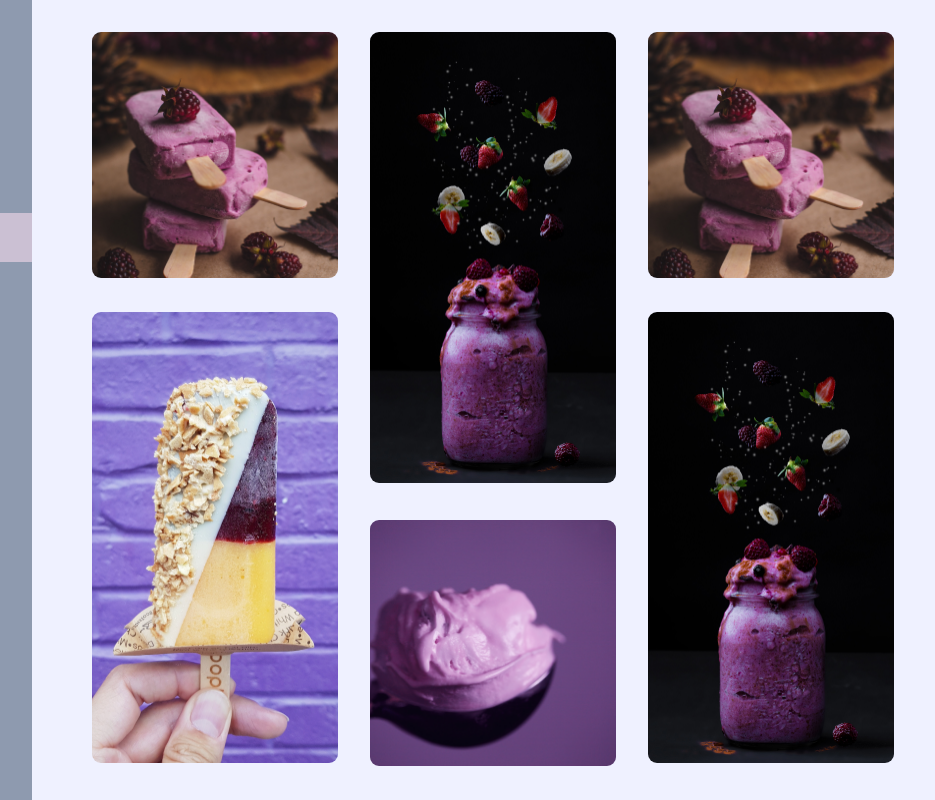
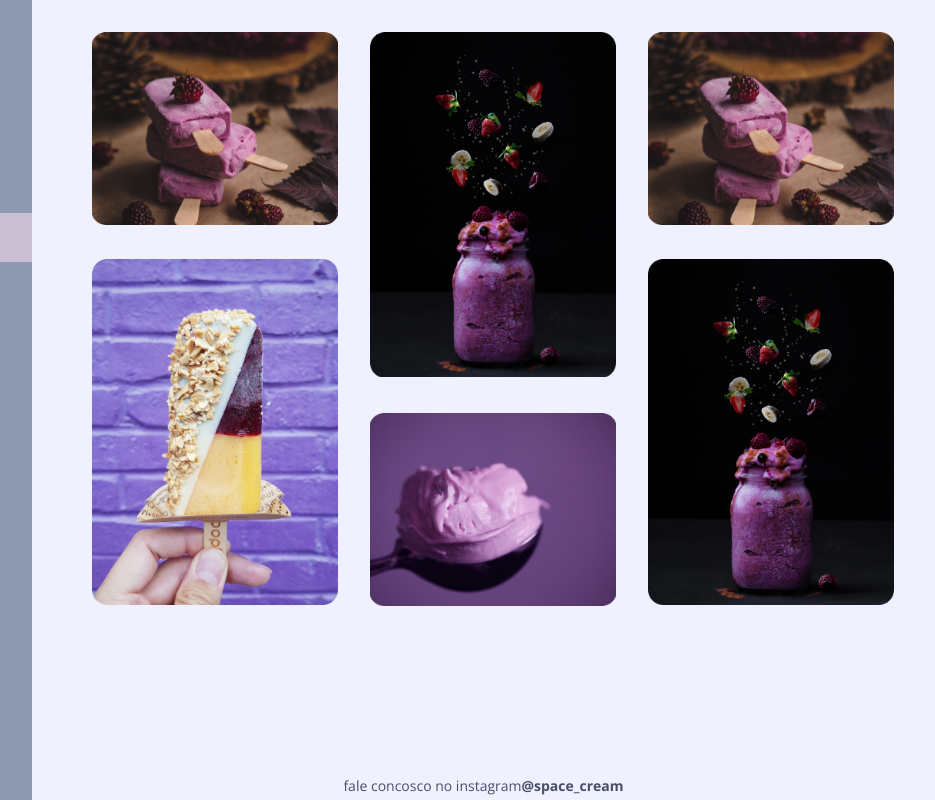
Before and after one commit to nmainoi/Sorvetes, a plain HTML site: page index.html in a window 1280 px wide. Shown: the full height of the page, 345-1280 px from the left. Drawn offline with nearby package versions, Linux system fonts and the light colour scheme; a web font is replaced by a local one.

Commit message:
final-project

```diff
--- a/index.html
+++ b/index.html
@@ -24,8 +24,10 @@
           Lorem ipsum dolor sit amet, consectetur adipiscing elit. Donec a rhoncus leo. Donec at scelerisque magna. Nullam vitae neque sit amet erat dignissim cursus ac ac lectus. Aliquam erat volutpat. Praesent at quam aliquet,
         </p>
     </header>
+    <div class="page">
+
+
     <main>
-
       <div class="img-grid">
         <img src="images/sorvete1.png" alt="">
         <h2>Paletas</h2>
@@ -50,11 +52,11 @@
         <img src="images/sorvete2.png" alt="">
         <h2>Shakes</h2>
       </div>
-      <!-- <footer>
+    </main>
+          <footer>
         fale concosco no instagram <strong>@space_cream</strong>
-      </footer> -->
-    </main>
-
+      </footer>
+  </div>
 </body>
 
 </html>
--- a/style.css
+++ b/style.css
@@ -164,8 +164,10 @@ footer {
     height: 99%;
      border-radius: 9px;
   }
+  .page{
+    position: relative;
+  }
   main{
-    position: relative;
     max-height: 60rem;
     grid-template-areas: "A B";
   }
@@ -180,7 +182,7 @@ footer {
    opacity: 0;
   }
 
-  /* footer {
+  footer {
     opacity: 1;
     position: absolute;
     font-family: 'Open Sans';
@@ -193,10 +195,10 @@ display: flex;
 align-items: center;
 justify-content: center;
   color: #4A4E69;
-  bottom: -4rem;
+  bottom: 0;
   width: 100%;
   max-width: 100rem;
-    } */
+    }
 }
 @media (min-width: 1050px) {
 
```
